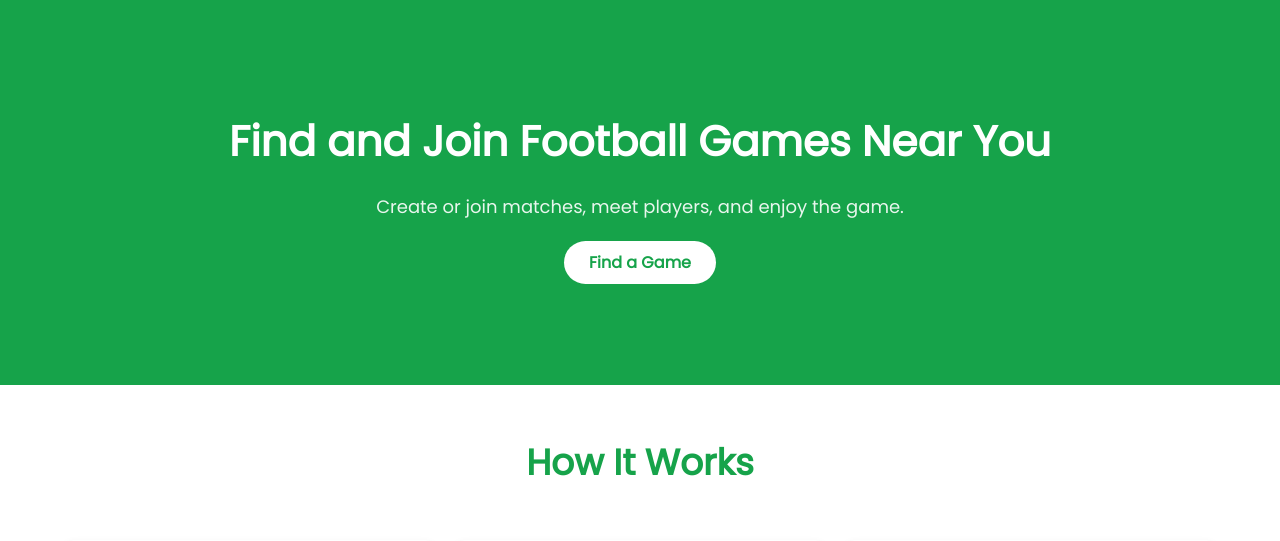
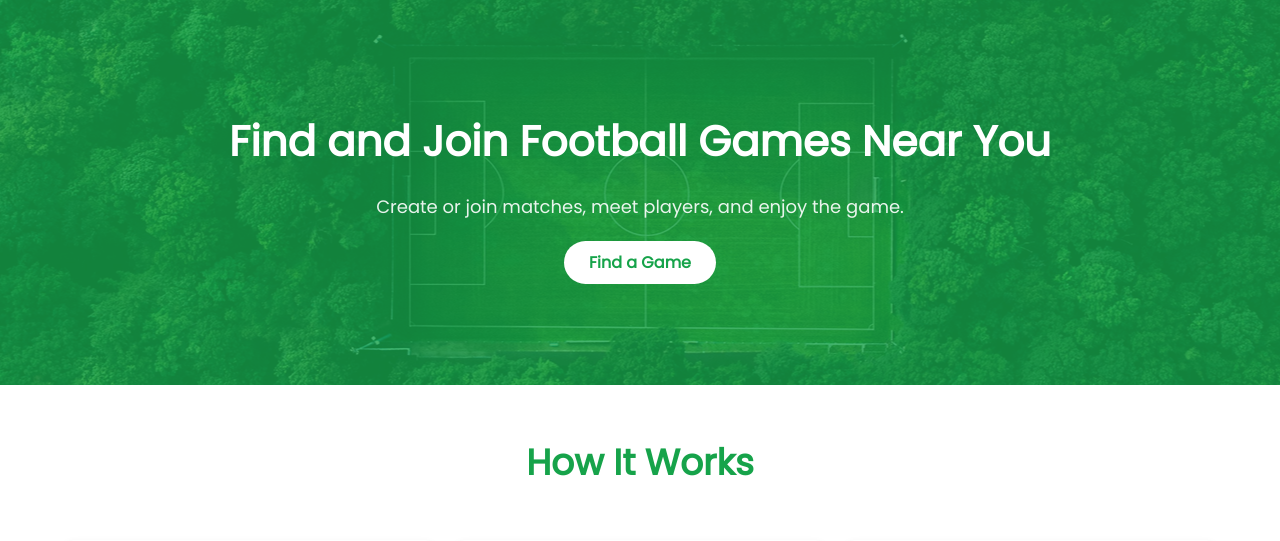
Before and after one commit to woacwoak/FootMatch-website, a Flask app: page / in a window 1280 px wide. Shown: the part 66-607 px from the top of the page. Run offline with Flask 3, Linux system fonts and the light colour scheme.

Commit message:
added bg picture for hero page

```diff
--- a/static/css_folder/styles.css
+++ b/static/css_folder/styles.css
@@ -41,6 +41,8 @@ a:hover { color: #16a34a; }
     padding: 90px 0 110px;
     margin: 0 auto;
     text-align: center;
+    background-image: url('/static/assets/hero-background.png');
+    background-position: center center;
 }
 
 .hero-title {
```
Also changed, not shown: static/assets/hero-background.png (added).
